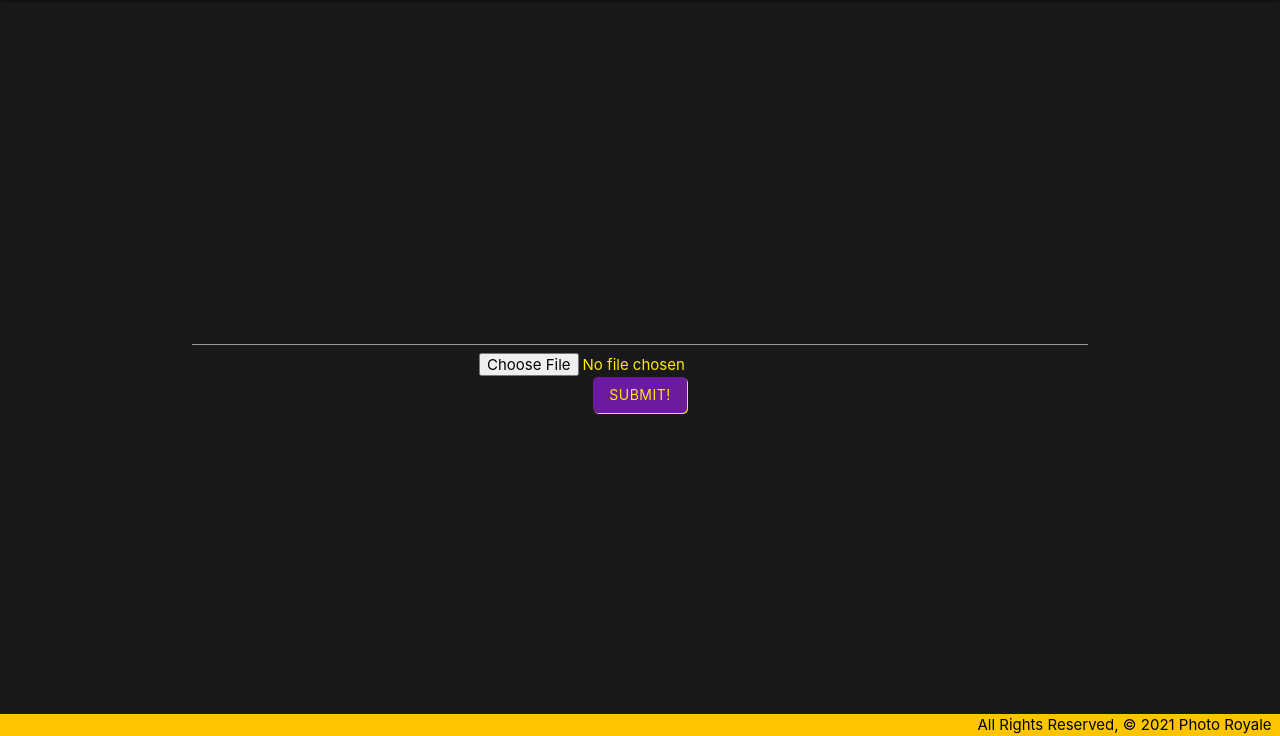
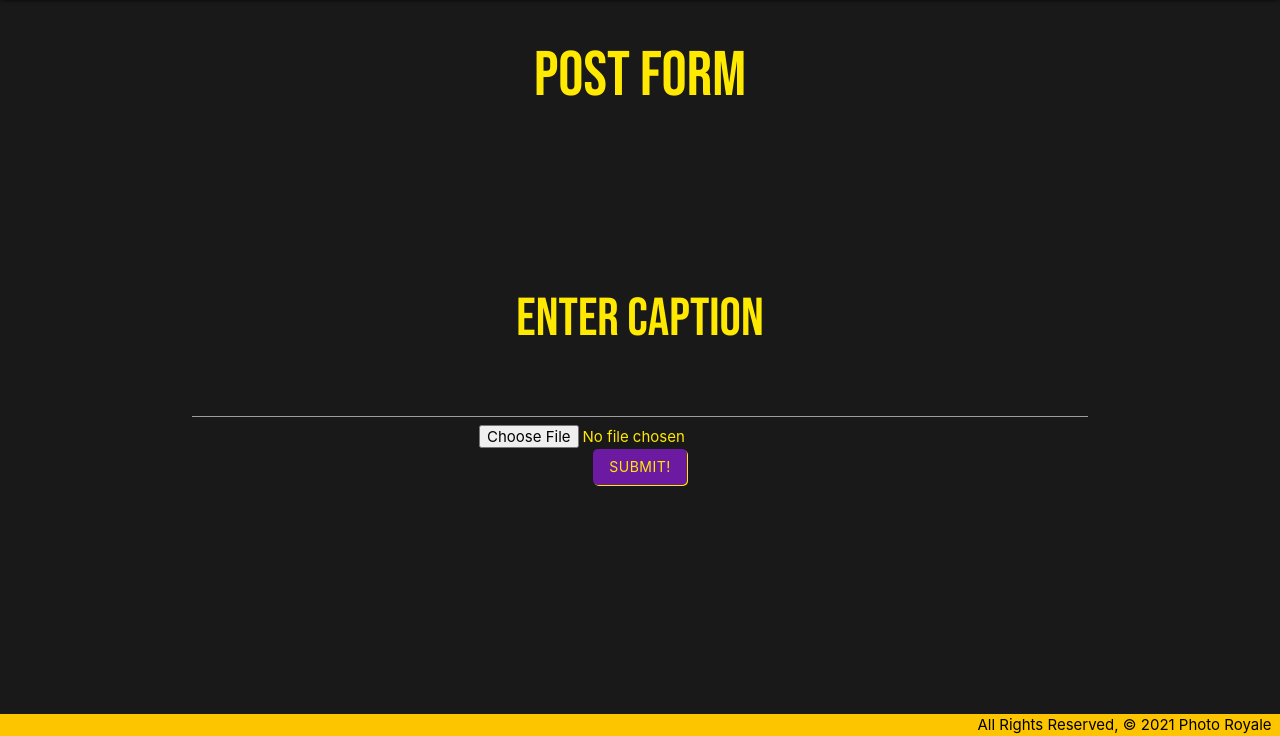
Before and after one commit to pfeeny84/photoroyale, a Django app: page /threads/1/posts/new/ in a window 1280 px wide. Shown: the part 64-800 px from the top of the page. Run offline with Django 3.2, Linux system fonts and the light colour scheme.

Commit message:
Fix styling and routing

```diff
--- a/main_app/static/css/style.css
+++ b/main_app/static/css/style.css
@@ -129,5 +129,5 @@ input[type="text"]{
 
 form {
   justify-content: center;
-  margin: 33.33% auto;
+  margin: 20% auto;
 }
--- a/main_app/templates/threads/posts/detail.html
+++ b/main_app/templates/threads/posts/detail.html
@@ -8,8 +8,11 @@
 {% endif %}
 <p> </p>
 
+{% if user == post.user %}
 <a class='btn' href="{% url 'post_delete' post.id %}">Delete ?</a>
 <a class='btn' href="{% url 'post_update' post.id %}">Edit ?</a>
+{% endif %}
+
 <a class='btn' href="{% url 'comment_create' post.id %}">Comment</a>
 <a class='btn' href="{% url 'thread_posts_index' thread.id %}">Back</a>
 
--- a/main_app/templates/threads/posts/index.html
+++ b/main_app/templates/threads/posts/index.html
@@ -11,8 +11,8 @@
 {% if user == thread.user %}
 <a class='btn' href="{% url 'thread_delete' thread.id %}">Delete ???</a>
 <a class='btn' href="{% url 'thread_update' thread.id %}">Edit ???</a>
+{% endif %}
 <a class='btn' href="{% url 'post_render' thread.id %}">Create Post ???</a>
-{% endif %}
 
 {% for post in posts %}
 <div class="card">
--- a/main_app/templates/threads/posts/post_form.html
+++ b/main_app/templates/threads/posts/post_form.html
@@ -1,9 +1,11 @@
 {% extends 'base.html' %}
 {% block content %}
   <!-- Leaving the action empty makes the form post to the same url used to display it -->
+  <h1>Post Form</h1>
   <form action= "/posts/create/{{ thread_id }}/" method="post" enctype="multipart/form-data">
     <!-- Django requires the following for security purposes -->
     {% csrf_token %}
+      <h2>Enter Caption</h2>
     <table>
       <!-- Render the inputs inside of <tr>s & <td>s -->
         <input required type="text" name="description">
```
